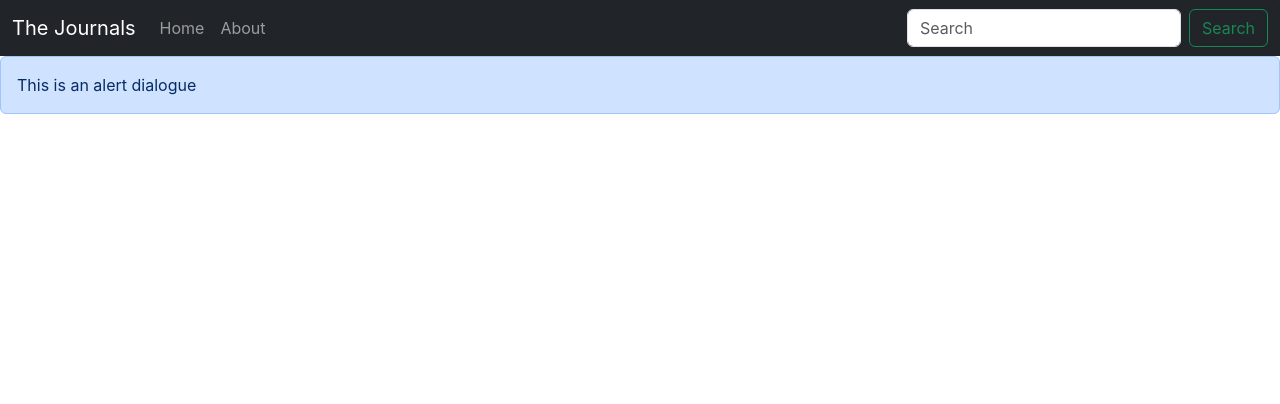
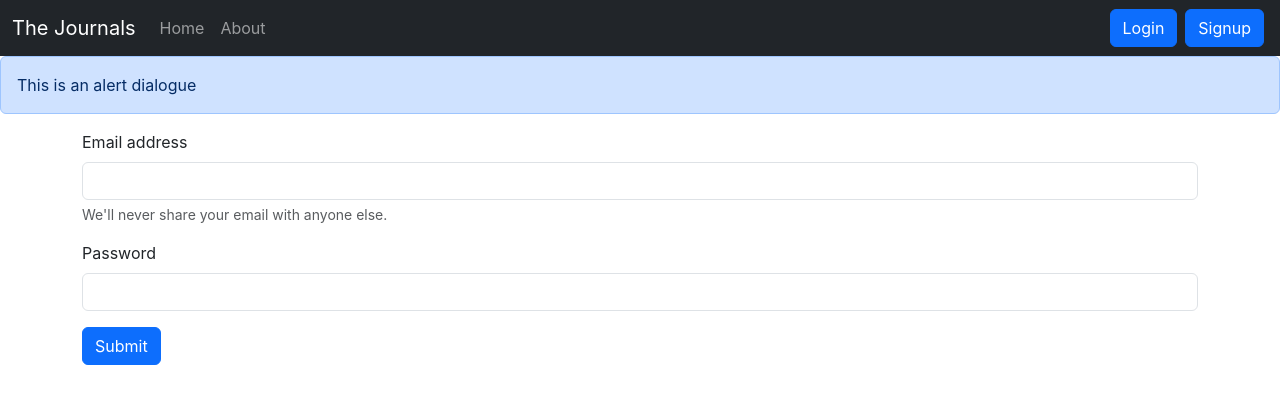
Before and after one commit to i-osama/3-daily-journal-notebook, a React (Create React App) app: page /login in a window 1280 px wide. Shown: the top 404 px of the page. Built offline with nearby package versions, Linux system fonts and the light colour scheme.

Commit message:
login and authentication done

```diff
--- a/src/App.js
+++ b/src/App.js
@@ -7,6 +7,8 @@
 import { BrowserRouter, Route, Routes } from "react-router-dom";
 import NoteState from './context/notes/NoteState';
 import Alert from './components/Alert';
+import Login from './components/Login';
+import Signup from './components/Signup';
 
 function App() {
   return (
@@ -20,6 +22,8 @@
 
             <Route exact path="/" element={<Home />}></Route>
             <Route exact path="/about" element={<About />}></Route>
+            <Route exact path="/login" element={<Login />}></Route>
+            <Route exact path="/signup" element={<Signup />}></Route>
 
           </Routes>
           </div>
--- /dev/null
+++ b/src/components/Login.js
@@ -0,0 +1,60 @@
+import React, { useState } from 'react'
+import { useNavigate } from 'react-router-dom';
+
+const Login = () => {
+
+    const [credentials, setCredentials] = useState({email:"", password:""})
+    const navigate = useNavigate()
+
+    const handleSubmit = async (e)=>{
+        e.preventDefault();
+        const response = await fetch('http://localhost:5000/api/auth/login', {
+            method: 'POST',
+
+            headers: {
+              'Content-Type':'application/json',
+               },
+               body: JSON.stringify({email: credentials.email, password: credentials.password})
+
+          });
+
+          const json = await response.json();
+          console.log(json)
+
+          if(json.success){
+            //redirect
+            localStorage.setItem('token' , json.authtoken );
+            navigate('/');
+
+          }
+          else{
+            alert("Invalid Credentials")
+          }
+
+    }
+
+
+  const onChange = (element)=>{
+    setCredentials({...credentials, [element.target.name]:element.target.value})
+  }
+
+  return (
+    <div>
+      <form  onSubmit={handleSubmit}>
+  <div className="mb-3">
+    <label htmlFor="email" className="form-label">Email address</label>
+    <input type="email" className="form-control" id="email" name='email' value={credentials.email} onChange={onChange} aria-describedby="emailHelp"/>
+    <div id="emailHelp" className="form-text">We'll never share your email with anyone else.</div>
+  </div>
+  <div className="mb-3">
+    <label htmlFor="password" className="form-label">Password</label>
+    <input type="password" className="form-control" value={credentials.password} onChange={onChange} id="password" name='password'/>
+  </div>
+
+  <button type="submit" className="btn btn-primary">Submit</button>
+</form>
+    </div>
+  )
+}
+
+export default Login
--- a/src/components/Navbar.js
+++ b/src/components/Navbar.js
@@ -27,8 +27,13 @@
 
       </ul>
       <form className="d-flex" role="search">
-        <input className="form-control me-2" type="search" placeholder="Search" aria-label="Search"/>
-        <button className="btn btn-outline-success" type="submit">Search</button>
+        {/* <input className="form-control me-2" type="search" placeholder="Search" aria-label="Search"/>
+        <button className="btn btn-outline-success" type="submit">Search</button> */}
+
+
+
+<Link className="btn btn-primary mx-1" to="/login" role="button">Login</Link>
+<Link className="btn btn-primary mx-1" to="/signup" role="button">Signup</Link>
       </form>
     </div>
   </div>
--- /dev/null
+++ b/src/components/Signup.js
@@ -0,0 +1,11 @@
+import React from 'react'
+
+const Signup = () => {
+  return (
+    <div>
+      signup
+    </div>
+  )
+}
+
+export default Signup
```
Also changed, not shown: 1 other file (tests, documents, lock files or other folders).
